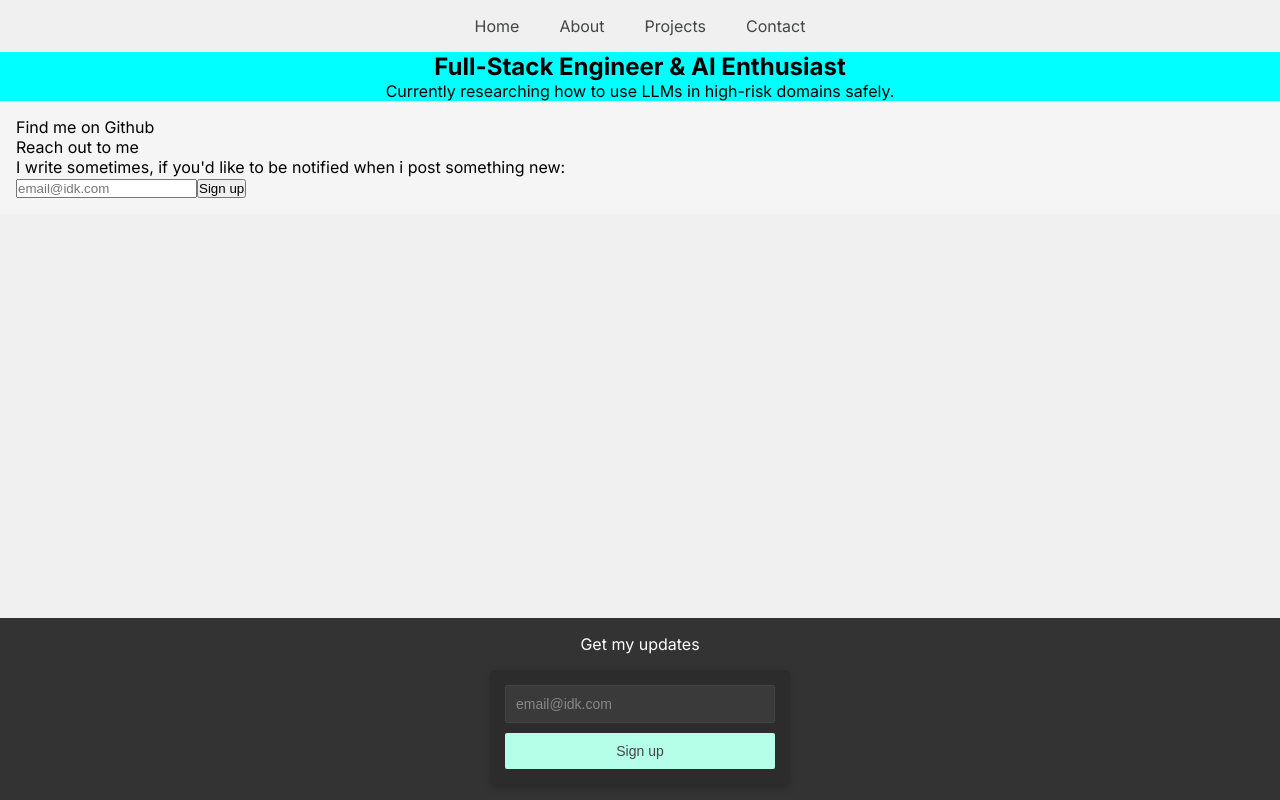
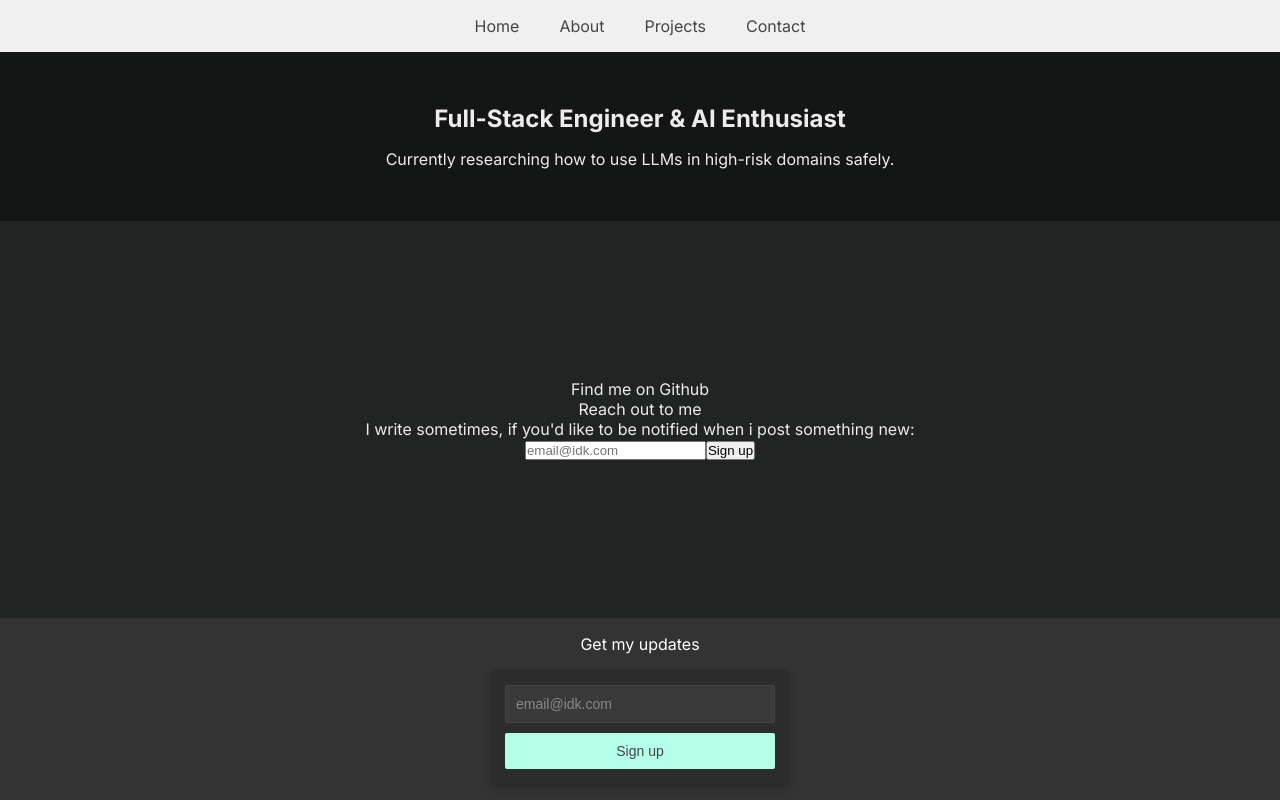
Before and after one commit to gerelltroche/web-gerelltroche, a Next.js app: page / in a window 1280 px wide. Built offline with nearby package versions, Linux system fonts and the light colour scheme.

Commit message:
css for main page

```diff
--- a/src/app/globals.css
+++ b/src/app/globals.css
@@ -45,6 +45,7 @@
 
 html,
 body {
+  height: 100%;
 	max-width: 100vw;
 	overflow-x: hidden;
 	margin: 0;
--- a/src/app/page.module.css
+++ b/src/app/page.module.css
@@ -1,23 +1,34 @@
 /* page.module.css */
 
 .container {
-	flex: 1; /* Add this line */
 	width: 100%;
-	height: 100%; /* Optional, but ensures it fills height if needed */
-	background-color: aqua;
-	display: flex; /* Add this line */
-	flex-direction: column; /* Add this line */
+	height: 100%;
+	display: flex;
+	flex-direction: column;
 }
 
 .hero {
-	flex: 1;
+	height: 30vh;
 	display: flex;
 	flex-direction: column;
 	justify-content: center;
 	align-items: center;
+	padding: 0 2rem;
+	background-color: #141515;
+	color: #ececec;
+}
+
+.hero h1 {
+	margin-bottom: 1rem;
 }
 
 .contact {
-	padding: 1rem;
-	background-color: #f5f5f5;
+	height: 100%;
+	display: flex;
+	flex-direction: column;
+	justify-content: center;
+	align-items: center;
+	padding: 0 2rem;
+	background-color: #222323;
+	color: #ececec;
 }
```
